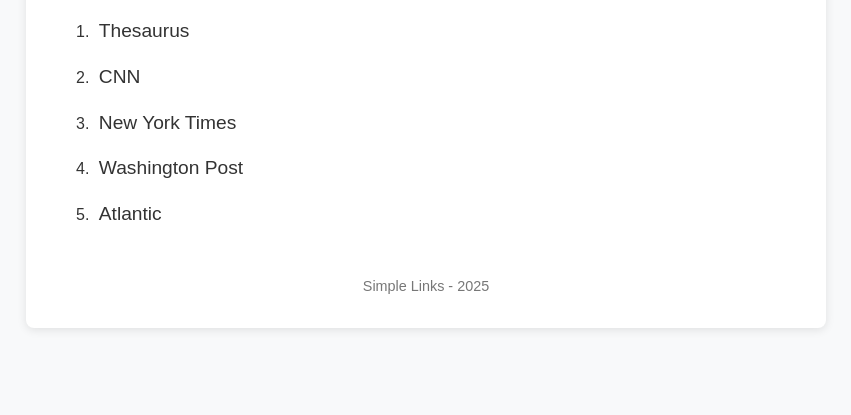
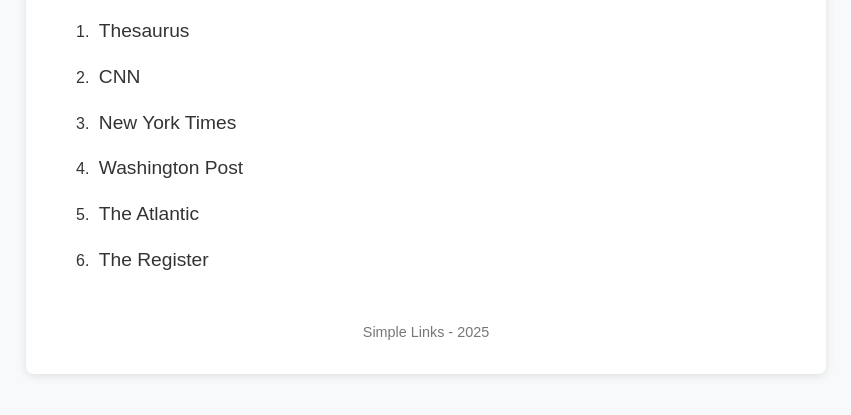
Before and after one commit to aniapte/homepage, a plain HTML site: page index.html in a window 1280 px wide. Shown: the part 115-530 px from the top of the page, without its empty margins (214-1065 px from the left). Drawn offline with Linux system fonts and the light colour scheme.

Commit message:
Update index.html

```diff
--- a/index.html
+++ b/index.html
@@ -118,7 +118,8 @@
                 <li><a href="https://www.cnn.com" target="_blank">CNN</a></li>
                 <li><a href="https://www.nytimes.com" target="_blank">New York Times</a></li>
                 <li><a href="https://www.washingtonpost.com" target="_blank">Washington Post</a></li>
-                <li><a href="https://www.theatlantic.com" target="_blank">Atlantic</a></li>
+                <li><a href="https://www.theatlantic.com" target="_blank">The Atlantic</a></li>
+                <li><a href="https://www.theregister.com/" target="_blank">The Register</a></li>
             </ol>
         </main>
 
```
